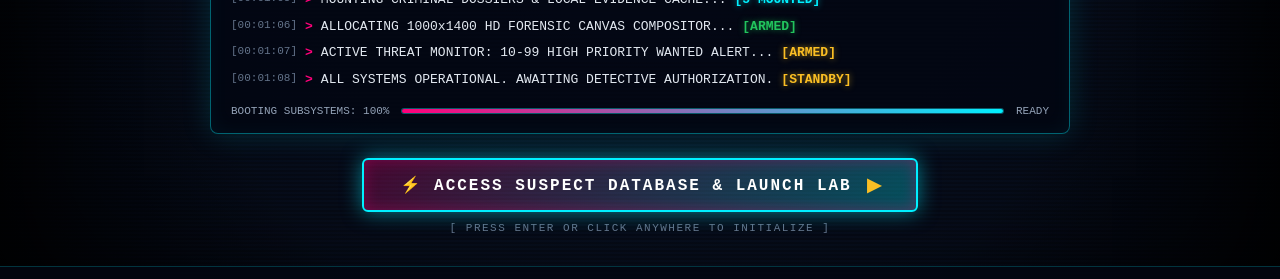
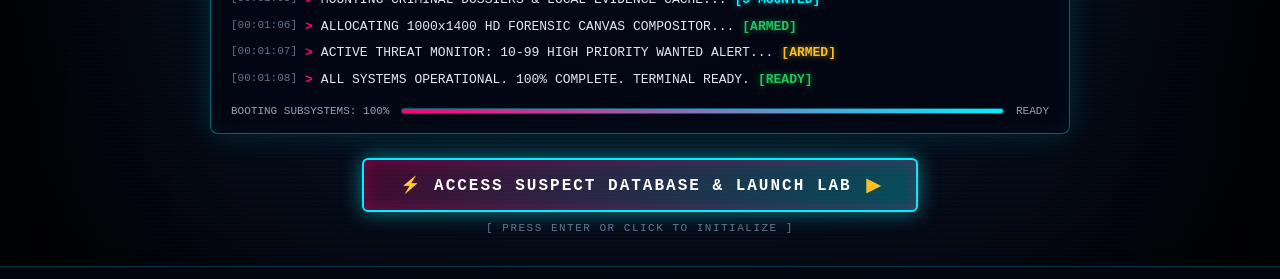
Before and after one commit to VanzEdward/gta-vi-image-editor, a React (Vite) app: page / in a window 1280 px wide. Shown: the part 480-759 px from the top of the page. Built offline with nearby package versions, Linux system fonts and the light colour scheme.

Commit message:
fix: booting speed and audio

```diff
--- a/src/App.jsx
+++ b/src/App.jsx
@@ -6,6 +6,7 @@ import {
   playShutterSound,
   playDispatchSound,
   toggleSynthwaveMusic,
+  startSynthwaveMusic,
 } from "./utils/audio";
 import {
   saveCustomDossier,
@@ -174,7 +175,7 @@ export default function App() {
   useEffect(() => {
     if (localStorage.getItem("vcpd_music") !== "false") {
       const startAudioOnFirstGesture = () => {
-        toggleSynthwaveMusic((playing) => {
+        startSynthwaveMusic((playing) => {
           setMusicPlaying(playing);
           setAudioStarted(playing);
         });
@@ -413,9 +414,9 @@ export default function App() {
     }
     setShowBootScreen(false);
 
-    // Start Vice FM radio immediately since direct user interaction has unlocked audio
+    // Ensure Vice FM radio is playing since direct user interaction has unlocked audio
     if (localStorage.getItem("vcpd_music") !== "false") {
-      toggleSynthwaveMusic((playing) => {
+      startSynthwaveMusic((playing) => {
         setMusicPlaying(playing);
         setAudioStarted(playing);
       });
--- a/src/components/TerminalBootScreen.css
+++ b/src/components/TerminalBootScreen.css
@@ -368,9 +368,54 @@
   display: flex;
   flex-direction: column;
   align-items: center;
+  justify-content: center;
+  min-height: 70px;
+  width: 100%;
+}
+
+/* CTA Container - smoothly animates in when 100% complete */
+.vcpd-boot-cta-container {
+  display: flex;
+  flex-direction: column;
+  align-items: center;
   gap: 10px;
   width: 100%;
+  animation: ctaAppear 0.5s cubic-bezier(0.16, 1, 0.3, 1) forwards;
 }
+
+@keyframes ctaAppear {
+  0% {
+    opacity: 0;
+    transform: translateY(14px) scale(0.95);
+  }
+  100% {
+    opacity: 1;
+    transform: translateY(0) scale(1);
+  }
+}
+
+/* Loading status while booting */
+.vcpd-boot-loading-status {
+  display: flex;
+  align-items: center;
+  justify-content: center;
+  gap: 10px;
+  padding: 12px 24px;
+  border-radius: 6px;
+  background: rgba(15, 23, 42, 0.6);
+  border: 1px dashed rgba(0, 240, 255, 0.35);
+  color: #38bdf8;
+  font-size: 12px;
+  letter-spacing: 2px;
+  text-transform: uppercase;
+}
+
+.vcpd-boot-spinner-pulse {
+  color: #ff007a;
+  font-size: 14px;
+  animation: pulseDot 0.8s infinite ease-in-out;
+}
+
 
 .vcpd-boot-enter-btn {
   position: relative;
--- a/src/components/TerminalBootScreen.jsx
+++ b/src/components/TerminalBootScreen.jsx
@@ -3,13 +3,13 @@ import "./TerminalBootScreen.css";
 import { playTerminalKeySound, playTerminalAccessSound } from "../utils/audio";
 
 const BOOT_LOG_SEQUENCE = [
-  { time: "00:01:02", text: "INITIALIZING VCPD CENTRAL MAINFRAME KERNEL v6.24.9...", tag: "[OK]", type: "ok" },
-  { time: "00:01:03", text: "CONNECTING ENCRYPTED TUNNEL: LEONIDA STATE CJIS NETWORK...", tag: "[SECURE]", type: "sec" },
-  { time: "00:01:04", text: "CLEARANCE VERIFICATION: DETECTIVE BADGE AUTHORIZED...", tag: "[LEVEL 5]", type: "ok" },
-  { time: "00:01:05", text: "MOUNTING CRIMINAL DOSSIERS & LOCAL EVIDENCE CACHE...", tag: "[5 MOUNTED]", type: "sec" },
-  { time: "00:01:06", text: "ALLOCATING 1000x1400 HD FORENSIC CANVAS COMPOSITOR...", tag: "[ARMED]", type: "ok" },
-  { time: "00:01:07", text: "ACTIVE THREAT MONITOR: 10-99 HIGH PRIORITY WANTED ALERT...", tag: "[ARMED]", type: "warn" },
-  { time: "00:01:08", text: "ALL SYSTEMS OPERATIONAL. AWAITING DETECTIVE AUTHORIZATION.", tag: "[STANDBY]", type: "warn" },
+  { time: "00:01:02", text: "INITIALIZING VCPD CENTRAL MAINFRAME KERNEL v6.24.9...", tag: "[OK]", type: "ok", delay: 550 },
+  { time: "00:01:03", text: "CONNECTING ENCRYPTED TUNNEL: LEONIDA STATE CJIS NETWORK...", tag: "[SECURE]", type: "sec", delay: 650 },
+  { time: "00:01:04", text: "CLEARANCE VERIFICATION: DETECTIVE BADGE AUTHORIZED...", tag: "[LEVEL 5]", type: "ok", delay: 550 },
+  { time: "00:01:05", text: "MOUNTING CRIMINAL DOSSIERS & LOCAL EVIDENCE CACHE...", tag: "[5 MOUNTED]", type: "sec", delay: 600 },
+  { time: "00:01:06", text: "ALLOCATING 1000x1400 HD FORENSIC CANVAS COMPOSITOR...", tag: "[ARMED]", type: "ok", delay: 600 },
+  { time: "00:01:07", text: "ACTIVE THREAT MONITOR: 10-99 HIGH PRIORITY WANTED ALERT...", tag: "[ARMED]", type: "warn", delay: 550 },
+  { time: "00:01:08", text: "ALL SYSTEMS OPERATIONAL. 100% COMPLETE. TERMINAL READY.", tag: "[READY]", type: "ok", delay: 500 },
 ];
 
 export default function TerminalBootScreen({ onEnter }) {
@@ -36,9 +36,10 @@ export default function TerminalBootScreen({ onEnter }) {
     return () => clearInterval(interval);
   }, []);
 
-  // Sequential typing/log effect
+  // Sequential typing/log effect with realistic boot pacing
   useEffect(() => {
     if (visibleCount < BOOT_LOG_SEQUENCE.length) {
+      const stepDelay = BOOT_LOG_SEQUENCE[visibleCount]?.delay || 550;
       const timer = setTimeout(() => {
         setVisibleCount((prev) => {
           const next = prev + 1;
@@ -49,10 +50,12 @@ export default function TerminalBootScreen({ onEnter }) {
           }
           return next;
         });
-      }, 160);
+      }, stepDelay);
       return () => clearTimeout(timer);
     }
   }, [visibleCount]);
+
+  const isBootComplete = visibleCount >= BOOT_LOG_SEQUENCE.length;
 
   // Handle entry to main app
   const handleEnter = () => {
@@ -74,14 +77,24 @@ export default function TerminalBootScreen({ onEnter }) {
   // Keyboard shortcut listener (Enter, Space, Escape)
   useEffect(() => {
     const handleKeyDown = (e) => {
-      if (e.key === "Enter" || e.key === " " || e.key === "Escape") {
+      // Escape allows skipping anytime
+      if (e.key === "Escape") {
         e.preventDefault();
         handleEnter();
+        return;
+      }
+
+      // Enter or Space only triggers once boot is 100% complete
+      if (e.key === "Enter" || e.key === " ") {
+        if (isBootComplete) {
+          e.preventDefault();
+          handleEnter();
+        }
       }
     };
     window.addEventListener("keydown", handleKeyDown);
     return () => window.removeEventListener("keydown", handleKeyDown);
-  }, []);
+  }, [isBootComplete]);
 
   const progressPercent = Math.min(
     100,
@@ -198,8 +211,10 @@ export default function TerminalBootScreen({ onEnter }) {
           </div>
         </div>
 
-        {/* Action Button */}
+        {/* Action Button: Only appears when booting reaches 100% */}
         <div className="vcpd-boot-actions">
+          {isBootComplete ? (
+            <div className="vcpd-boot-cta-container">
               <button
                 onClick={handleEnter}
                 className="vcpd-boot-enter-btn"
@@ -209,8 +224,15 @@ export default function TerminalBootScreen({ onEnter }) {
                 <span className="vcpd-boot-btn-arrow">▶</span>
               </button>
               <span className="vcpd-boot-hint">
-            [ PRESS ENTER OR CLICK ANYWHERE TO INITIALIZE ]
+                [ PRESS ENTER OR CLICK TO INITIALIZE ]
               </span>
+            </div>
+          ) : (
+            <div className="vcpd-boot-loading-status">
+              <span className="vcpd-boot-spinner-pulse">●</span>
+              <span>INITIALIZING SECURE MAINFRAME... PLEASE STAND BY ({progressPercent}%)</span>
+            </div>
+          )}
         </div>
       </main>
 
--- a/src/utils/audio.js
+++ b/src/utils/audio.js
@@ -197,18 +197,20 @@ export async function playDispatchSound() {
   }
 }
 
-// 80s Vice Synthwave Ambient Loop Generator
-export function toggleSynthwaveMusic(callback) {
+// Check if music is actively playing
+export function isSynthwaveMusicPlaying() {
+  return isSynthPlaying;
+}
+
+// Explicitly start Synthwave Music (idempotent: will NOT toggle off if already running)
+export function startSynthwaveMusic(callback) {
+  if (isSynthPlaying) {
+    if (callback) callback(true);
+    return true;
+  }
+
   const ctx = getAudioContext();
   if (!ctx) return false;
-
-  if (isSynthPlaying) {
-    if (synthTimer) clearInterval(synthTimer);
-    synthTimer = null;
-    isSynthPlaying = false;
-    if (callback) callback(false);
-    return false;
-  }
 
   isSynthPlaying = true;
   if (callback) callback(true);
@@ -222,6 +224,7 @@ export function toggleSynthwaveMusic(callback) {
   ];
 
   let step = 0;
+  if (synthTimer) clearInterval(synthTimer);
   synthTimer = setInterval(() => {
     if (!isSynthPlaying) return;
     try {
@@ -269,6 +272,24 @@ export function toggleSynthwaveMusic(callback) {
   }, 190);
 
   return true;
+}
+
+// Explicitly stop Synthwave Music
+export function stopSynthwaveMusic(callback) {
+  if (synthTimer) clearInterval(synthTimer);
+  synthTimer = null;
+  isSynthPlaying = false;
+  if (callback) callback(false);
+  return false;
+}
+
+// 80s Vice Synthwave Ambient Loop Generator - Toggle
+export function toggleSynthwaveMusic(callback) {
+  if (isSynthPlaying) {
+    return stopSynthwaveMusic(callback);
+  } else {
+    return startSynthwaveMusic(callback);
+  }
 }
 
 // Terminal Key blip sound
```
Lines whose indentation alone changed are shown as unchanged.
